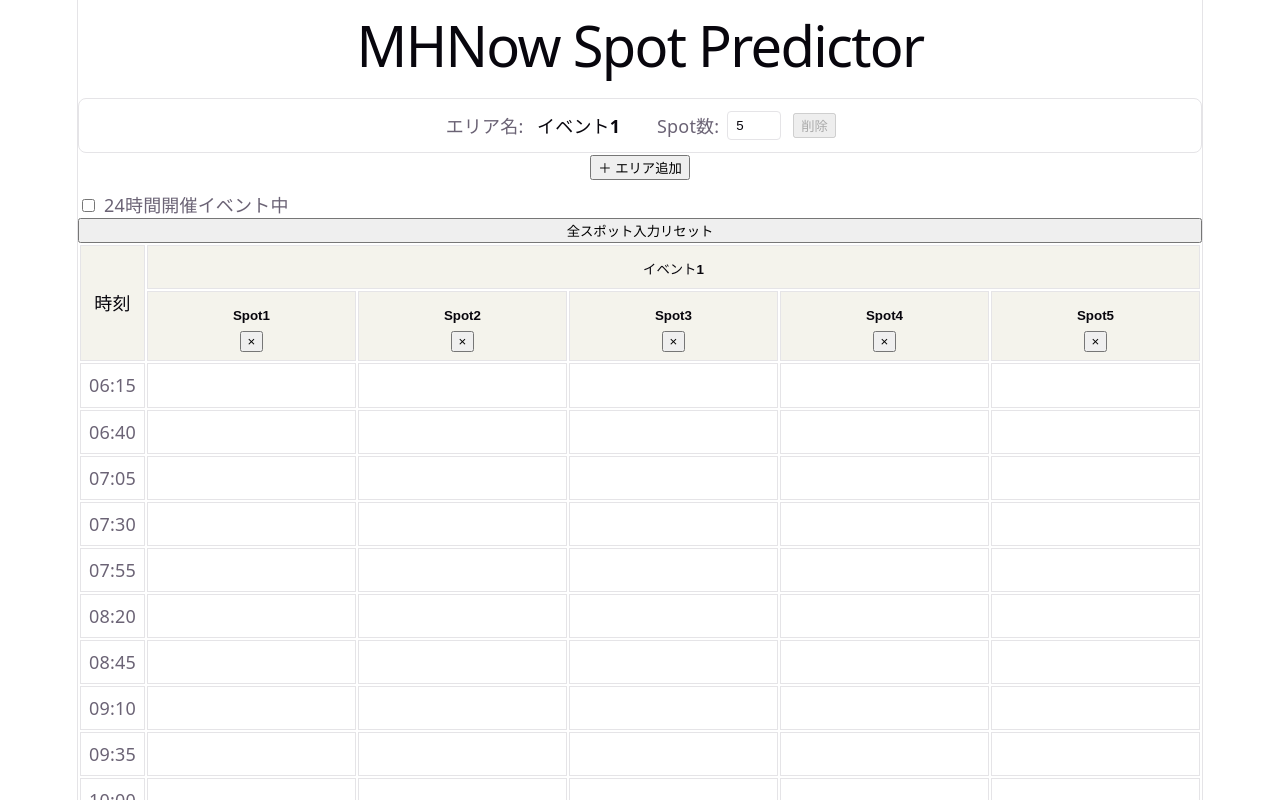
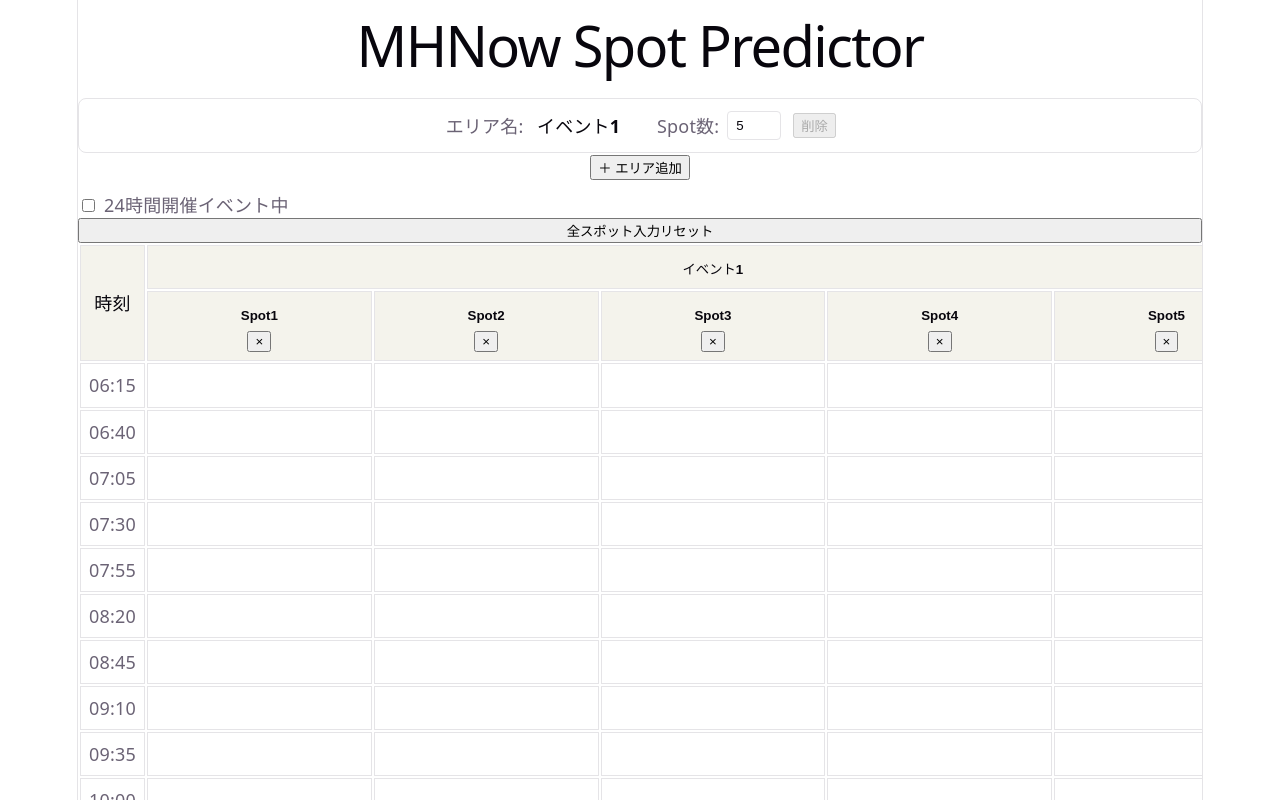
Before and after one commit to takamatsu-yuki/spot-predictor, a React (Vite) app: page / in a window 1280 px wide. Shown: the top 800 px of the page. Built offline with nearby package versions, Linux system fonts and the light colour scheme.

Commit message:
✨ スマホ向け横スクロール処理を追加

```diff
--- a/src/components/ScheduleTable.css
+++ b/src/components/ScheduleTable.css
@@ -205,3 +205,34 @@
 .schedule-table thead tr:first-child th:first-child {
   z-index: 30;
 }
+
+/* =========================
+   スマホ向け横スクロール
+========================= */
+
+.schedule-table-wrapper {
+  /*
+    枠自体は親要素の幅を超えない。
+    表が横に長い場合だけ、この枠の中で横スクロールする。
+  */
+  max-width: 100%;
+
+  /* 横方向だけスクロールを許可する */
+  overflow-x: auto;
+
+  /* スマホで慣性スクロールを有効にする */
+  -webkit-overflow-scrolling: touch;
+}
+
+.schedule-table {
+  /*
+    表は必要な列幅を維持する。
+    グループが増えた場合は、親のスクロール枠の中で横に広がる。
+  */
+  width: max-content;
+
+  /*
+    列数が少ないときは、親要素の横幅いっぱいまで広げる。
+  */
+  min-width: 100%;
+}
--- a/src/components/ScheduleTable.tsx
+++ b/src/components/ScheduleTable.tsx
@@ -124,6 +124,7 @@ export default function ScheduleTable({
   }, []);
 
   return (
+    <div className="schedule-table-wrapper">
       <table className="schedule-table">
         {/* 表のヘッダー部分 */}
         <thead>
@@ -228,5 +229,6 @@ export default function ScheduleTable({
           ))}
         </tbody>
       </table>
+    </div>
   );
 }
```
Lines whose indentation alone changed are shown as unchanged.
